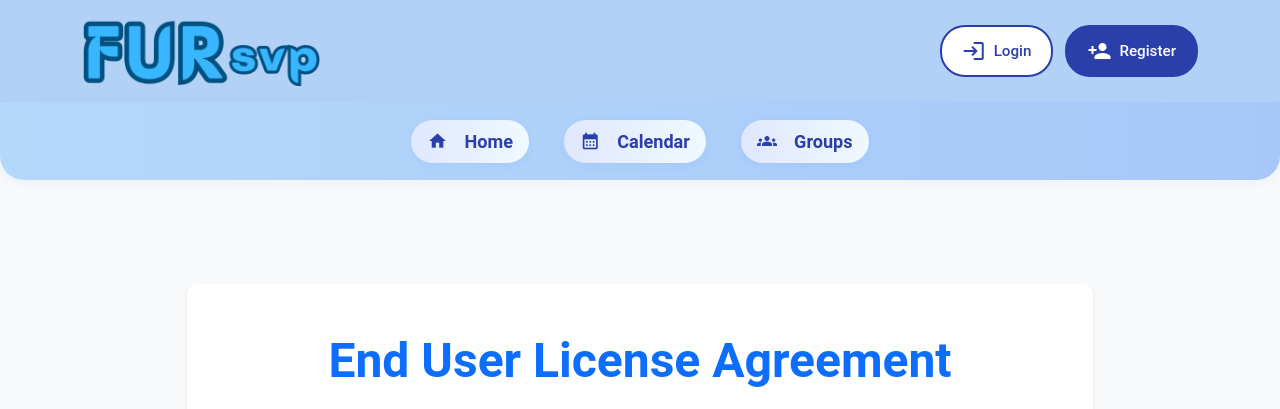
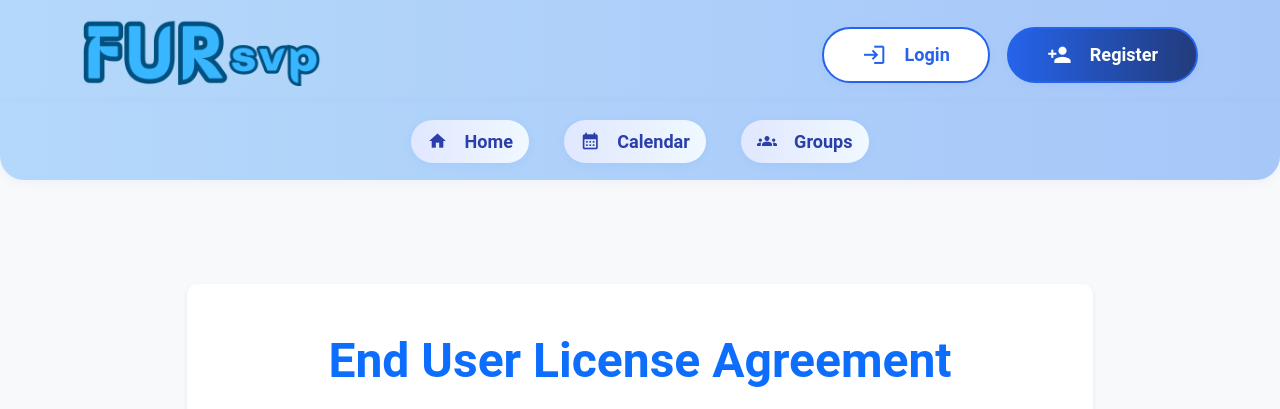
Before and after one commit to RainbowTabitha/FURsvp, a Django app: page /eula/ in a window 1280 px wide. Shown: the top 409 px of the page. Run offline with Django 5.2, Linux system fonts and the light colour scheme; data that the repository does not hold is empty; some libraries are stand-ins or nearby versions.

Commit message:
Revamp button styles and layout in the authentication section, enhancing responsiveness and visual appeal. Update header background with a gradient for a modern look.

```diff
--- a/events/templates/events/base.html
+++ b/events/templates/events/base.html
@@ -1206,7 +1206,7 @@
 
         /* Modern Header Styles */
         .main-header {
-            background: var(--secondary-color);
+            background: linear-gradient(90deg, #b4d8fa 0%, #a7c7f9 100%);
             padding: 1rem 0;
             box-shadow: 0 2px 8px rgba(0, 0, 0, 0.1);
         }
@@ -1310,48 +1310,68 @@
         }
         .auth-actions {
             display: flex;
-            gap: 0.75rem;
-        }
-
+            gap: 1.1rem;
+            align-items: center;
+            margin-top: 0.5rem;
+        }
         .auth-btn {
-            display: flex;
+            display: inline-flex;
             align-items: center;
-            gap: 0.5rem;
-            padding: 0.75rem 1.25rem;
-            border-radius: 25px;
+            gap: 0.6em;
+            font-size: 1.13rem;
+            font-weight: 700;
+            border-radius: 2em;
+            padding: 0.7em 2.1em;
+            box-shadow: 0 2px 8px rgba(59, 130, 246, 0.07);
+            border: 2px solid #2563eb;
+            transition: background 0.18s, color 0.18s, box-shadow 0.18s, transform 0.13s;
+            outline: none;
             text-decoration: none;
-            font-weight: 500;
-            transition: all 0.3s ease;
-            font-size: 0.95rem;
-        }
-
+            cursor: pointer;
+            position: relative;
+            background: #fff;
+            color: #2563eb;
+        }
         .login-btn {
-            background-color: white;
-            color: var(--primary-color);
-            border: 2px solid var(--primary-color);
-        }
-
-        .login-btn:hover {
-            background-color: var(--primary-color);
-            color: white;
-            transform: translateY(-2px);
-            box-shadow: 0 4px 12px rgba(42, 63, 170, 0.3);
-        }
-
+            background: #fff;
+            color: #2563eb;
+        }
+        .login-btn:hover, .login-btn:focus {
+            background: linear-gradient(90deg, #2563eb 0%, #06b6d4 100%);
+            color: #fff;
+            box-shadow: 0 4px 18px rgba(59, 130, 246, 0.13);
+            transform: translateY(-2px) scale(1.04);
+            border-color: #2563eb;
+        }
         .register-btn {
-            background-color: var(--primary-color);
-            color: white;
-            border: 2px solid var(--primary-color);
-        }
-
-        .register-btn:hover {
-            background-color: #1a2f9a;
-            border-color: #1a2f9a;
-            color: white;
-            transform: translateY(-2px);
-            box-shadow: 0 4px 12px rgba(42, 63, 170, 0.3);
-        }
-
+            background: linear-gradient(90deg, #2563eb 0%, #223b7b 100%);
+            color: #fff;
+            border: 2px solid #2563eb;
+        }
+        .register-btn:hover, .register-btn:focus {
+            background: linear-gradient(90deg, #06b6d4 0%, #2563eb 100%);
+            color: #fff;
+            box-shadow: 0 4px 18px rgba(59, 130, 246, 0.13);
+            transform: translateY(-2px) scale(1.04);
+            border-color: #06b6d4;
+        }
+        .auth-btn .material-icons {
+            font-size: 1.35em;
+            vertical-align: middle;
+            margin-right: 0.3em;
+        }
+        @media (max-width: 600px) {
+            .auth-actions {
+                flex-direction: column;
+                gap: 0.5rem;
+            }
+            .auth-btn {
+                width: 100%;
+                justify-content: center;
+                padding: 0.7em 0;
+                font-size: 0.98rem;
+            }
+        }
         .navigation-subheader {
             background: var(--secondary-color);
             padding: 0.25rem 0;
```
